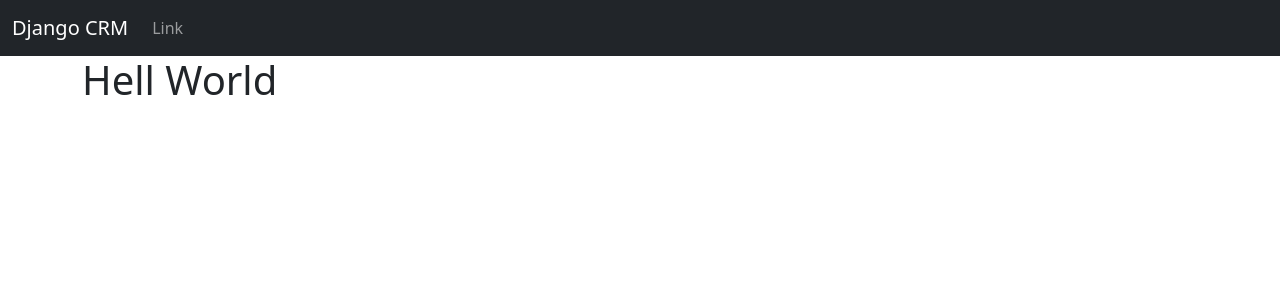
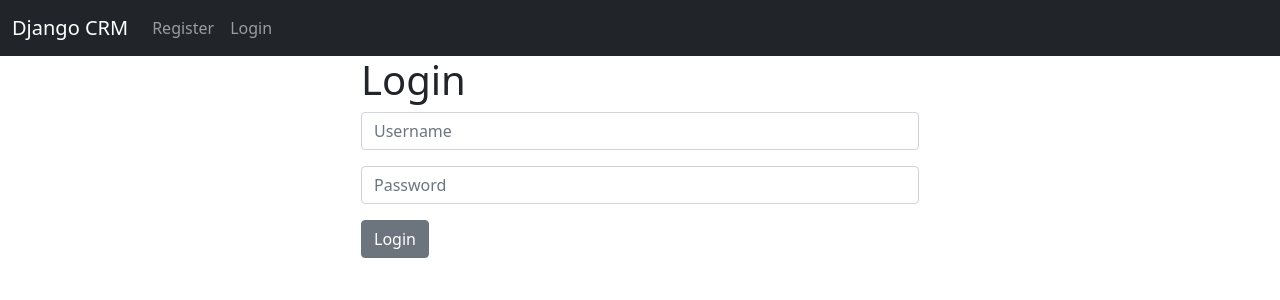
Before and after one commit to TimothyBelekollie/simple-crm-with-django, a Django app: page / in a window 1280 px wide. Shown: the top 300 px of the page. Run offline with Django 5.2, Linux system fonts and the light colour scheme.

Commit message:
login complete

```diff
--- a/dcrm/website/templates/base.html
+++ b/dcrm/website/templates/base.html
@@ -14,6 +14,14 @@
     {%include 'navbar.html'%}
 
 <div class="container">
+  {%if messages %}
+  {% for message in messages %}
+  <div class="alert alert-warning alert-dismissible fade show" role="alert">
+    {{message}}
+    <button type="button" class="btn-close" data-bs-dismiss="alert" aria-label="Close"></button>
+  </div>
+  {%endfor%}
+  {%endif%}
     {% block content %}
     {% endblock %}
 </div>
--- a/dcrm/website/templates/home.html
+++ b/dcrm/website/templates/home.html
@@ -1,6 +1,28 @@
 {% extends 'base.html' %}
 {% block content %}
 
-<h1>Hell World</h1>
+<div class="col-md-6 offset-md-3">
+    {%if user.is_authenticated %}
+    <h2>Hello World</h2>
+    {%else%}
+    <h1>Login</h1>
+    <form method="POST" action="{%url 'home'%}">
+        {%csrf_token%}
+
+            <div class="mb-3">
+              <input type="text" class="form-control" name="username" placeholder="Username"  required>
+            </div>
+            <div class="mb-3">
+              <input type="password" class="form-control" name="password" placeholder="Password"required>
+            </div>
+
+            <button type="submit" class="btn btn-secondary">Login</button>
+
+    </form>
+    {%endif%}
+
+</div>
+
+
 
 {%endblock%}
--- a/dcrm/website/templates/navbar.html
+++ b/dcrm/website/templates/navbar.html
@@ -7,10 +7,18 @@
       <div class="collapse navbar-collapse" id="navbarSupportedContent">
         <ul class="navbar-nav me-auto mb-2 mb-lg-0">
 
+          {% if user.is_authenticated%}
           <li class="nav-item">
-            <a class="nav-link" href="#">Link</a>
+            <a class="nav-link" href="{% url 'logout'%}">Logout</a>
           </li>
-
+       {%else%}
+       <li class="nav-item">
+        <a class="nav-link" href="{% url 'register'%}">Register</a>
+      </li>
+       <li class="nav-item">
+        <a class="nav-link" href="{% url 'home'%}">Login</a>
+      </li>
+       {%endif%}
 
         </ul>
 
--- /dev/null
+++ b/dcrm/website/templates/register.html
@@ -0,0 +1,6 @@
+{% extends 'base.html'%}
+{% block content %}
+
+<h1>Register</h1>
+
+{%endblock%}
--- a/dcrm/website/urls.py
+++ b/dcrm/website/urls.py
@@ -4,5 +4,8 @@ from . import views
 
 urlpatterns = [
 path('',views.home, name='home'),
+# path('login/',views.login_user, name='login'),
+path('logout/',views.logout_user, name='logout'),
+path('register/',views.register_user, name='register'),
 
 ]
--- a/dcrm/website/views.py
+++ b/dcrm/website/views.py
@@ -1,4 +1,4 @@
-from django.shortcuts import render
+from django.shortcuts import render,redirect
 from django.contrib.auth import authenticate, login, logout
 from django.contrib import messages
 
@@ -6,10 +6,32 @@ from django.contrib import messages
 
 
 def home(request):
-    return render(request, 'home.html',{})
+    if request.method=="POST":
+        username=request.POST['username']
+        password=request.POST['password']
+        #Authenticate
+        user=authenticate(request, username=username, password=password)
+        if user is not None:
+            login(request, user)
+            messages.success(request, "You have been login!")
+            return redirect('home')
+        else:
+            messages.success(request, "There was an error logging in. Please try again.")
+            return redirect('home')
 
-def login_user(request):
-    pass
+    else:
+        return render(request, 'home.html',{})
+
+
+
+# I commented this because I handle everything both in the home function.
+# def login_user(request):
+#     pass
 
 def logout_user(request):
-    pass
+    logout(request)
+    messages.success(request, "you have been logout")
+    return redirect('home')
+
+def register_user(request):
+    return render(request, 'register.html',{})
```
Also changed, not shown: dcrm/website/forms.py (added, +48 -0 lines).
